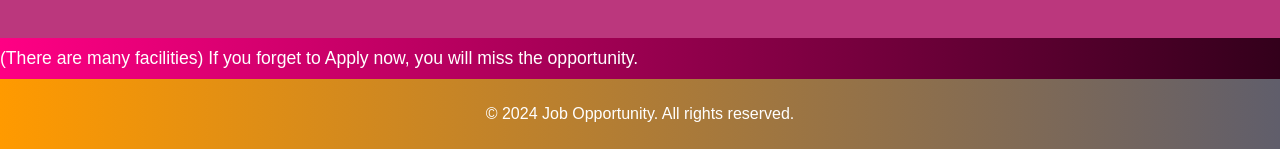
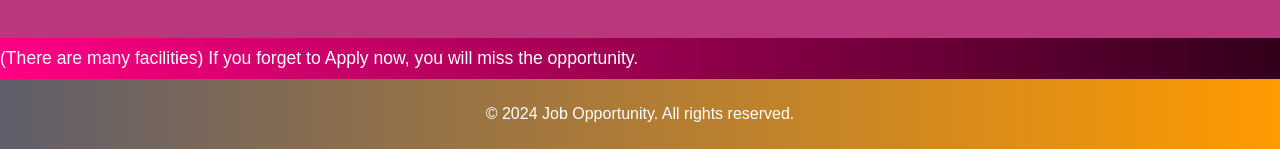
Before and after one commit to obydullah365/amazon, a plain HTML site: page index.html in a window 1280 px wide. Shown: the part 1305-1454 px from the top of the page. Drawn offline with Linux system fonts and the light colour scheme.

Commit message:
Update index.html

```diff
--- a/index.html
+++ b/index.html
@@ -18,7 +18,7 @@
         .scrolling-marquee { background: linear-gradient(to right, #ff0084, #33001b); color: white; padding: 10px 0; font-size: 1.1em; overflow: hidden; white-space: nowrap; }
         .marquee { display: inline-block; animation: marquee 10s linear infinite; }
         @keyframes marquee { 0% { transform: translateX(100%); } 100% { transform: translateX(-100%); } }
-        footer { background: linear-gradient(to right, #FF9A00, #605E6B); color: white; padding: 10px; }
+        footer { background: linear-gradient(to right, #605E6B, #FF9A00); color: white; padding: 10px; }
     </style>
 </head>
 <body>
```
